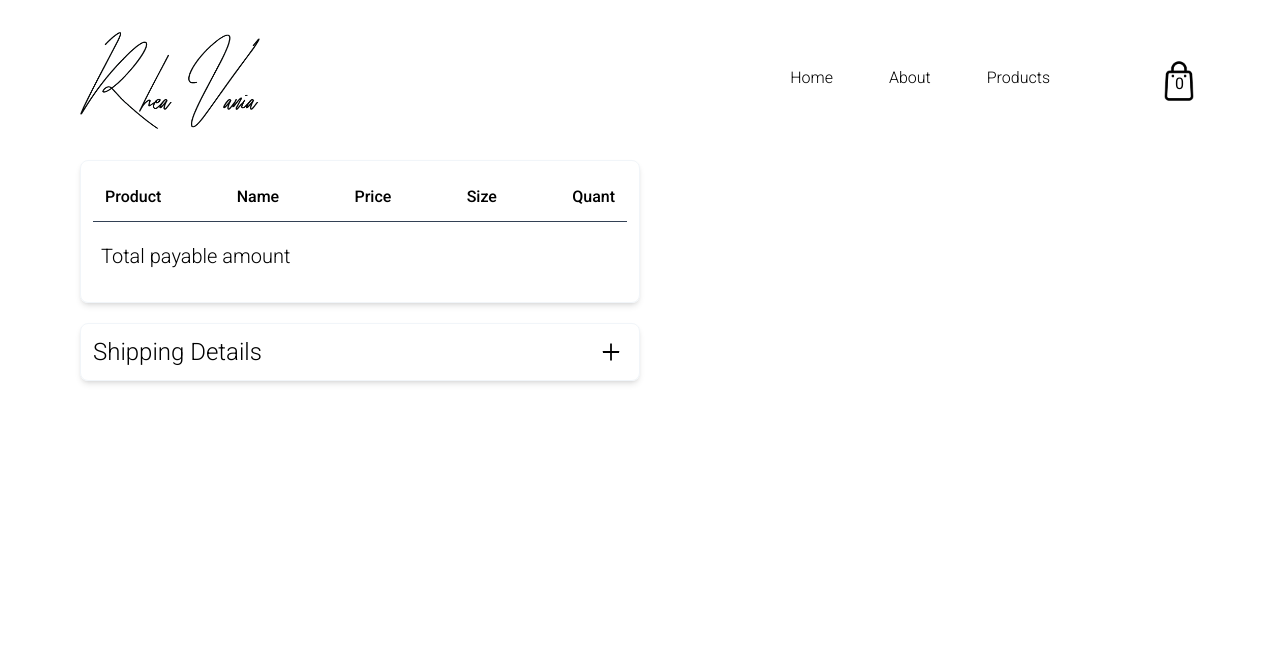
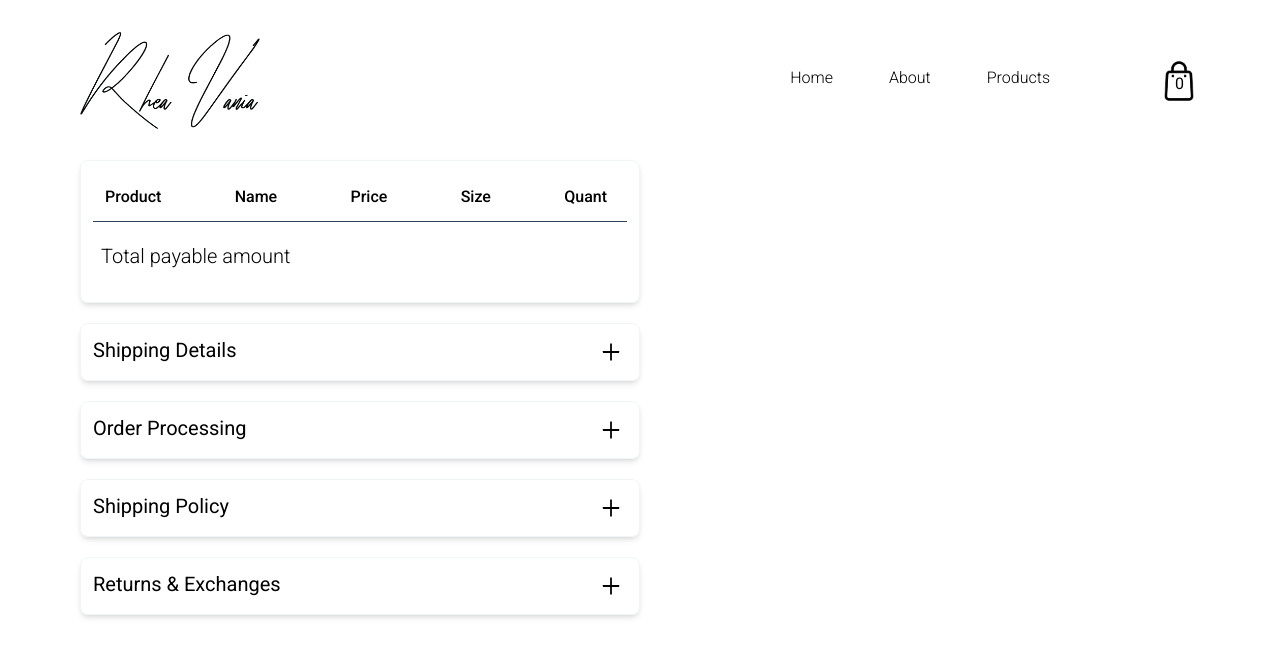
Before and after one commit to AnuragAmbekar741/Ecom-React-Tailwind, a Next.js app: page /CheckoutPage in a window 1280 px wide. Shown: the top 656 px of the page. Built offline with nearby package versions, Linux system fonts and the light colour scheme.

Commit message:
proceed to checkout page updates3

```diff
--- a/app/CheckoutPage/page.tsx
+++ b/app/CheckoutPage/page.tsx
@@ -1,12 +1,23 @@
 import CartDetails from '@/components/CheckoutPage/CartDetails'
+import OrderProcessing from '@/components/CheckoutPage/OrderProcessing'
+import ReturnsExchanges from '@/components/CheckoutPage/ReturnsExchanges'
+import ShippingPolicy from '@/components/CheckoutPage/Shipping Policy'
 import ShippingDetails from '@/components/CheckoutPage/ShippingDetails'
 import React from 'react'
 
 const page = () => {
   return (
-    <div className='pt-40 px-20 md:grid w-full'>
-            <CartDetails/>
-            <ShippingDetails/>
+    <div className='pt-40 pb-10 px-20 flex w-full'>
+      <div className='w-full'>
+        <CartDetails/>
+        <ShippingDetails/>
+        <OrderProcessing/>
+        <ShippingPolicy/>
+        <ReturnsExchanges/>
+      </div>
+      <div className=''>
+
+      </div>
     </div>
   )
 }
--- a/app/ProductDetails/page.tsx
+++ b/app/ProductDetails/page.tsx
@@ -81,7 +81,7 @@ const page = () => {
     }
     if(selectRef.current?.value==='custom'){
       if(customSizes.bust!=='' && customSizes.waist!=='' && customSizes.hip!=='') {
-        var str = "Bust:"+customSizes.bust+"Waist:"+customSizes.waist+"Hip:"+customSizes.hip
+        var str = "Bust:"+customSizes.bust+" Waist:"+customSizes.waist+" Hip:"+customSizes.hip
         // var str = JSON.stringify({bust:customSizes.bust,waist:customSizes.waist,hip:customSizes.hip})
         console.log(str)
         prodToAdd['size'] = str as string
--- a/components/CartPage/CartProd.tsx
+++ b/components/CartPage/CartProd.tsx
@@ -63,8 +63,10 @@ const CartProd:React.FC <CartProdProps> = ({product}) => {
           {name.split(' ').map(word=><h3 className='text-md font-light'>{word}</h3>)}
         </div>
         <h3 className='text-md font-light'>{price}</h3>
-        <h3 className='text-md font-light'>{size}</h3>
-        <div className='text-xl font-light flex'>
+        <div>
+          {size?.split(' ').map(word=><h3 className='text-md font-light'>{word}</h3>)}
+        </div>
+        <div className='text-xl font-light flex pr-2'>
           <AiOutlineMinus
             className="text-[16px] mt-[0.35rem] mr-2 cursor-pointer"
             onClick={()=>alterQuant(quantity,'sub')}
--- a/components/CartPage/CartProdContainer.tsx
+++ b/components/CartPage/CartProdContainer.tsx
@@ -17,7 +17,7 @@ const CartProductContainer:React.FC =()=>{
 
   return (
     <div className='grid align-top w-full  shadow-md p-3 rounded-lg border border-slate-100'>
-      <div className='flex justify-between p-3'>
+      <div className='flex justify-between p-3 pr-5'>
         <h3 className='text-md font-medium'>Product</h3>
         <h3 className='text-md font-medium '>Name</h3>
         <h3 className='text-md font-medium '>Price</h3>
--- /dev/null
+++ b/components/CheckoutPage/OrderProcessing.tsx
@@ -0,0 +1,30 @@
+"use client"
+
+import React,{useState} from 'react'
+import { AiOutlinePlus,AiOutlineMinus } from 'react-icons/ai';
+
+const OrderProcessing = () => {
+
+const [hide,setHide] = useState<boolean>(true)
+
+  return (
+    <div className='w-1/2 text-left shadow-md border p-3 border-slate-100 rounded-lg'>
+        <div className='flex justify-between'>
+            <h3 className='text-xl font-normal'>Order Processing</h3>
+            <AiOutlinePlus
+                className={`text-2xl text-black m-1 ${hide?'block':'hidden'}`}
+                onClick={()=>setHide(!hide)}
+            />
+            <AiOutlineMinus
+                className={`text-2xl text-black m-1 ${!hide?'block':'hidden'} `}
+                onClick={()=>setHide(!hide)}
+            />
+        </div>
+        <div className={`${hide?'hidden':''} p-1 text-md font-light`}>
+            <p>Once your order has been confirmed our team will begin production.<br/> All our pieces are made to order and made to measure meaning that we will construct a piece entirely from scratch to fit your body perfectly.<br/> This process will  take 7 to 10 working days, after which we will wrap and ship it to your given postal address.</p>
+        </div>
+    </div>
+  )
+}
+
+export default OrderProcessing
--- /dev/null
+++ b/components/CheckoutPage/ReturnsExchanges.tsx
@@ -0,0 +1,30 @@
+"use client"
+
+import React,{useState} from 'react'
+import { AiOutlinePlus,AiOutlineMinus } from 'react-icons/ai';
+
+const ReturnsExchanges = () => {
+
+const [hide,setHide] = useState<boolean>(true)
+
+  return (
+    <div className='w-1/2 text-left shadow-md border p-3 border-slate-100 rounded-lg'>
+        <div className='flex justify-between'>
+            <h3 className='text-xl font-normal'>Returns & Exchanges</h3>
+            <AiOutlinePlus
+                className={`text-2xl text-black m-1 ${hide?'block':'hidden'}`}
+                onClick={()=>setHide(!hide)}
+            />
+            <AiOutlineMinus
+                className={`text-2xl text-black m-1 ${!hide?'block':'hidden'} `}
+                onClick={()=>setHide(!hide)}
+            />
+        </div>
+        <div className={`${hide?'hidden':''} p-1 text-md font-light`}>
+            <p>Since we make each piece to order we don’t offer returns or exchanges.<br/> However if you feel like the fit doesn’t meet your needs we can offer you assistance with alterations for which you can contact us at <span className='text-md font-medium'>help@rheavania.com</span></p>
+        </div>
+    </div>
+  )
+}
+
+export default ReturnsExchanges
--- /dev/null
+++ b/components/CheckoutPage/Shipping Policy.tsx
@@ -0,0 +1,30 @@
+"use client"
+
+import React,{useState} from 'react'
+import { AiOutlinePlus,AiOutlineMinus } from 'react-icons/ai';
+
+const ShippingPolicy = () => {
+
+const [hide,setHide] = useState<boolean>(true)
+
+  return (
+    <div className='w-1/2 text-left shadow-md border p-3 border-slate-100 rounded-lg my-5'>
+        <div className='flex justify-between'>
+            <h3 className='text-xl font-normal'>Shipping Policy</h3>
+            <AiOutlinePlus
+                className={`text-2xl text-black m-1 ${hide?'block':'hidden'}`}
+                onClick={()=>setHide(!hide)}
+            />
+            <AiOutlineMinus
+                className={`text-2xl text-black m-1 ${!hide?'block':'hidden'} `}
+                onClick={()=>setHide(!hide)}
+            />
+        </div>
+        <div className={`${hide?'hidden':''} p-1 text-md font-light`}>
+            <p>The estimated delivery time will be between 12-14 working days, depending on the delivery address.</p>
+        </div>
+    </div>
+  )
+}
+
+export default ShippingPolicy
--- a/components/CheckoutPage/ShippingDetails.tsx
+++ b/components/CheckoutPage/ShippingDetails.tsx
@@ -16,7 +16,7 @@ console.log(UserShippingDetail)
   return (
     <div className={`w-1/2 p-3 border border-slate-100 shadow-md my-5 rounded-lg`}>
         <div className={`flex ${!hide?'justify-end':'justify-between'}`}>
-          <h1 className={`text-2xl font-light ${!hide?'hidden':'block'}`}>Shipping Details</h1>
+          <h1 className={`text-xl font-normal ${!hide?'hidden':'block'}`}>Shipping Details</h1>
           <AiOutlinePlus
             className={`text-2xl text-black m-1 ${hide?'block':'hidden'}`}
             onClick={()=>setHide(!hide)}
```
